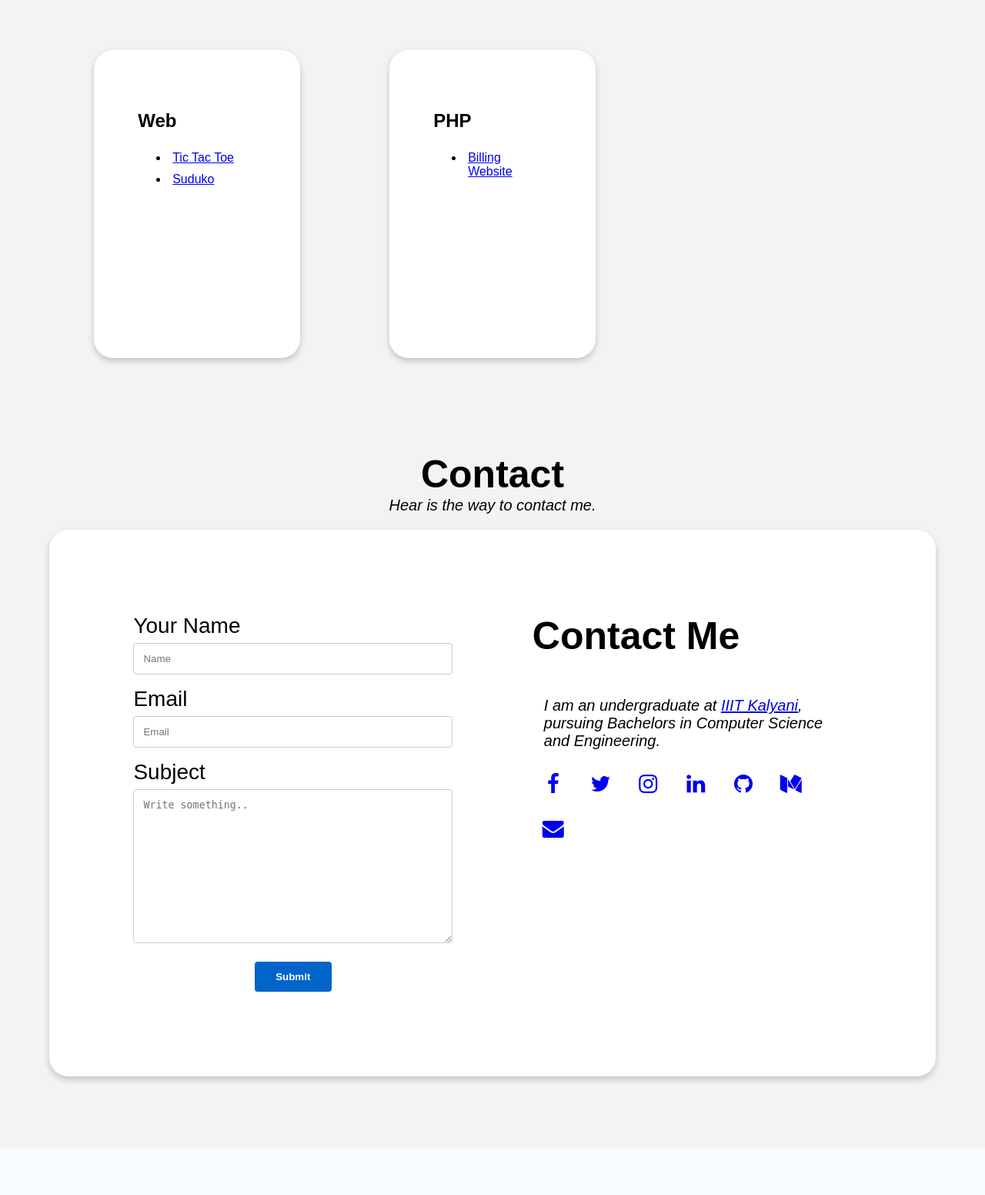
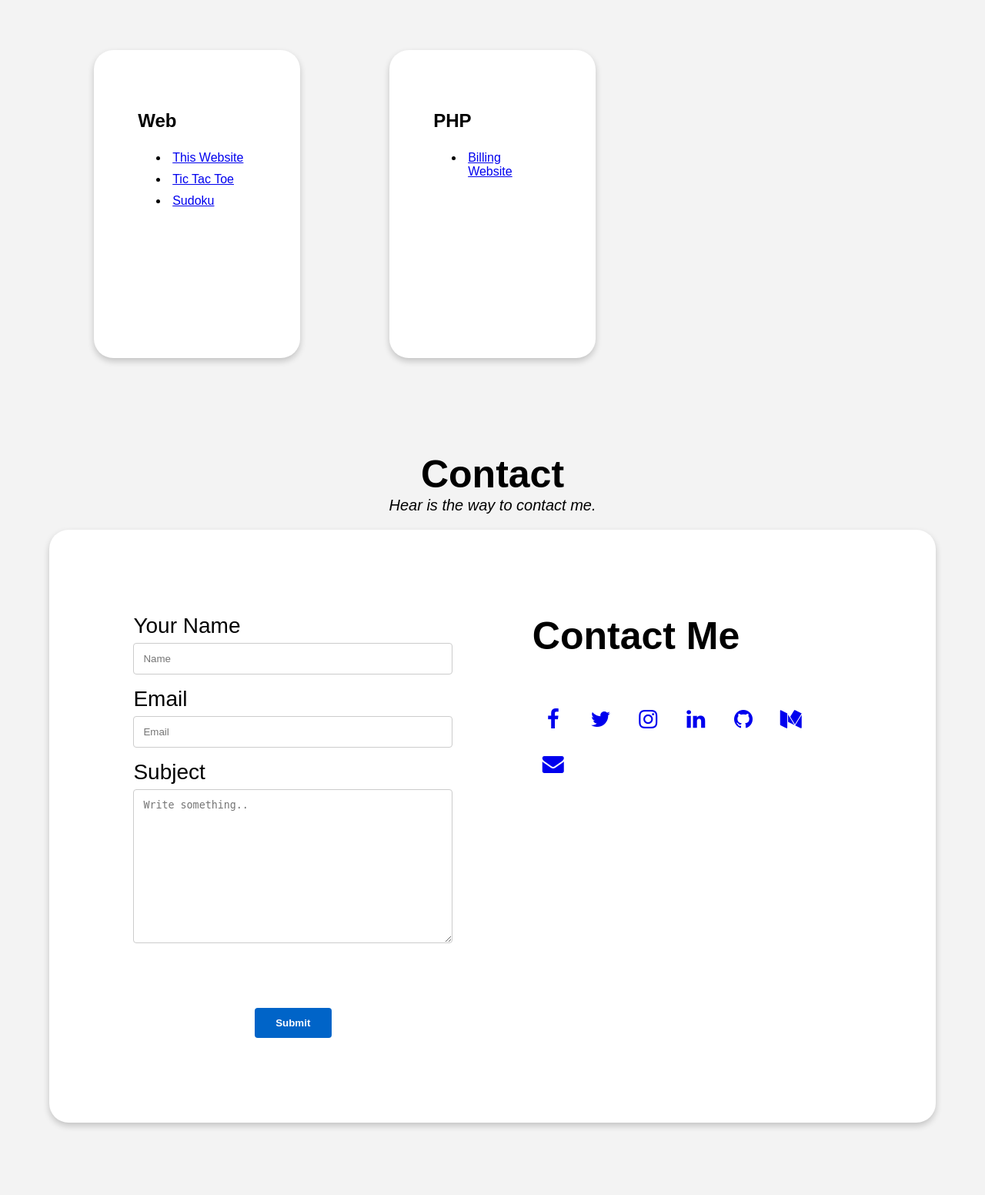
Before and after one commit to VSArchive/Portfolio-Archive-3, a PHP site: page / in a window 1280 px wide. Shown: the part 2840-4392 px from the top of the page at 77% size. Before the commit the page ends 4250 px from the top, so only its background shows below. Run offline with PHP 8.4, Linux system fonts and the light colour scheme; some web fonts are replaced.

Commit message:
some changes

```diff
--- a/css/style.css
+++ b/css/style.css
@@ -245,6 +245,13 @@ input[type=text], select, textarea, .email {
     background-color: rgb(0, 80, 160);
 }
 
+.message {
+    text-align: center;
+    margin-top: 0px;
+    color: rgb(0, 255, 0);
+    visibility: hidden;
+}
+
 .row:after {
     content: "";
     display: table;
--- a/index.html
+++ b/index.html
@@ -32,7 +32,6 @@
 		<div id="navbar-right">
 			<a id="home-n" class="active" onclick="home()" href="#home">Home</a>
 			<a id="about-n" onclick="about()" href="#about">About</a>
-			<a href="https://vineelsai26.medium.com/">Blog</a>
 			<a id="skills-n" href="#skills" onclick="skills()">Skills</a>
 			<a id="projects-n" href="#projects" onclick="projects()">Projects</a>
 			<a href="resume/resume.pdf">Resume</a>
@@ -138,15 +137,15 @@
 				<h2>Python</h2>
 				<ul>
 					<li><a href="https://github.com/vineelsai26/AmazonPriceTracker">Amazon Price Tracker</a></li>
+					<li><a href="https://github.com/vineelsai26/Twitter-Bot">Twitter Bot</a></li>
 					<li><a href="https://github.com/vineelsai26/Find-Temperature">Find Temperature</a></li>
 					<li><a href="https://github.com/vineelsai26/ADB-Exploit">ADB Exploit</a></li>
-					<li><a href="https://github.com/vineelsai26/Twitter-Bot">Twitter Bot</a></li>
 				</ul>
 			</div>
 			<div class="column-projects card rounded des">
 				<h2>Java Script</h2>
 				<ul>
-					<li><a href="https://github.com/vineelsai26/vineelsai26.github.io">This Website</a></li>
+					<li><a href="https://github.com/vineelsai26/Blog">Blog</a></li>
 					<li><a href="https://github.com/vineelsai26/F.R.I.D.A.Y-Bot">Telegram Bot</a></li>
 					<li><a href="https://github.com/vineelsai26/URL-Shortener">URL Shortener</a></li>
 				</ul>
@@ -154,8 +153,9 @@
 			<div class="column-projects card rounded des">
 				<h2>Web</h2>
 				<ul>
+					<li><a href="https://github.com/vineelsai26/vineelsai26.github.io">This Website</a></li>
 					<li><a href="https://github.com/vineelsai26/Tic-Tac-Toe-Web">Tic Tac Toe</a></li>
-					<li><a href="https://github.com/vineelsai26/Suduko-Web">Suduko</a></li>
+					<li><a href="https://github.com/vineelsai26/Sudoku-Web">Sudoku</a></li>
 				</ul>
 			</div>
 			<div class="column-projects card rounded des">
@@ -189,18 +189,13 @@
 						required></textarea>
 				</form>
 				<div style="width: 100%;">
+					<p id="message" class="message">Success</p>
 					<button class="submit" onclick="mail()">Submit</button>
 				</div>
 			</div>
 			<div class="contact-column">
 				<p class="title" style="margin-top: 0px;">
 					Contact Me
-				</p>
-				<p class="font-italic" style="margin: 15px;">
-					I am an undergraduate at <a href="https://iiitkalyani.ac.in">IIIT
-						Kalyani</a>, pursuing
-					Bachelors in Computer
-					Science and Engineering.
 				</p>
 				<a href="https://www.facebook.com/vineelsai26" class="fa fa-facebook"></a>
 				<a href="https://www.twitter.com/vineelsai26" class="fa fa-twitter"></a>
--- a/js/style.js
+++ b/js/style.js
@@ -113,8 +113,12 @@ function mail() {
 	const email = document.getElementById("email").value
 	const subject = document.getElementById("subject").value
 
+	const message = document.getElementById("message")
+
 	if (name.trim().length == 0 || email.trim().length == 0 || subject.trim().length == 0) {
-		alert("Please fill the from")
+		message.style.visibility = "visible"
+		message.style.color = "rgb(255, 0, 0)"
+		message.innerText = "Please Fill the form!"
 	} else {
 		const content = "Name : " + name + "\n" + "Email : " + email + "\n" + "Subject : " + subject
 
@@ -125,6 +129,8 @@ function mail() {
 		}
 		request.send(JSON.stringify(params))
 
-		alert("Contact Successful, I will reach out to you soon")
+		message.style.color = "rgb(0, 255, 0)"
+		message.style.visibility = "visible"
+		message.innerText = "Success"
 	}
 }
```
